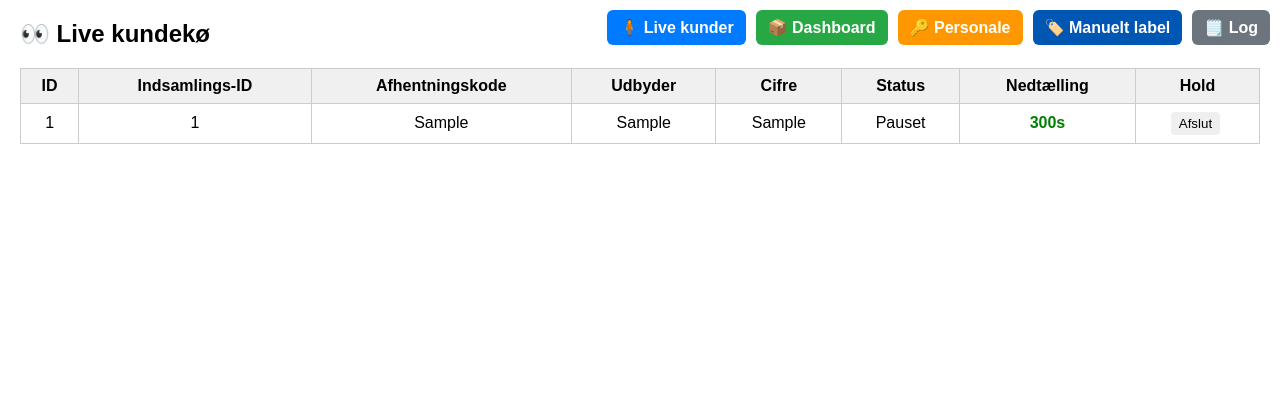
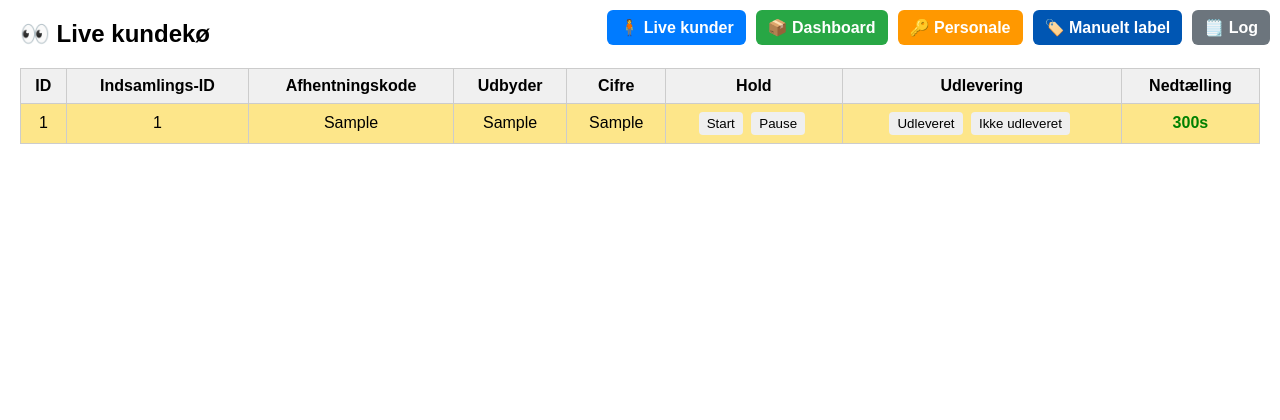
Before and after one commit to bikramdk-bot/package_shop, a Flask app: page /live_customers in a window 1280 px wide. Shown: the top 420 px of the page. Run offline with Flask 3, Linux system fonts and the light colour scheme; tables that the repository leaves empty hold one stand-in row (values such as "Sample post").

Commit message:
Add ticket number handling and update UI for customer entries

```diff
--- a/src/api_server.py
+++ b/src/api_server.py
@@ -285,7 +285,7 @@ def lookup_parcel():
         """
         SELECT id, provider, digits, kode, collection_id, status, created_at,
                hold_started_at, COALESCE(hold_accumulated,0) AS hold_accumulated,
-               number_assigned_at
+               number_assigned_at, ticket_number
         FROM customer_entries
         ORDER BY created_at DESC
         """
@@ -486,7 +486,7 @@ def get_customer_entries():
         """
         SELECT id, provider, digits, kode, collection_id, status, created_at,
                hold_started_at, COALESCE(hold_accumulated,0) AS hold_accumulated,
-               number_assigned_at
+               number_assigned_at, ticket_number
         FROM customer_entries
         ORDER BY created_at DESC
         """
--- a/src/static/translations.json
+++ b/src/static/translations.json
@@ -42,6 +42,12 @@
     "colCountdown": "Nedtælling",
   "btnHold": "Hold",
   "btnResolve": "Afslut",
+  "colHold": "Hold",
+  "colCollectionActions": "Udlevering",
+  "holdStart": "Start",
+  "holdPause": "Pause",
+  "delivered": "Udleveret",
+  "notDelivered": "Ikke udleveret",
   "statusMatched": "Machet",
   "statusPending": "Afventer",
   "statusPaused": "Pauset",
@@ -120,6 +126,12 @@
     "colCountdown": "Countdown",
   "btnHold": "Hold",
   "btnResolve": "Resolve",
+  "colHold": "Hold",
+  "colCollectionActions": "Collection",
+  "holdStart": "Start",
+  "holdPause": "Pause",
+  "delivered": "Delivered",
+  "notDelivered": "Not Delivered",
   "statusMatched": "MATCHED",
   "statusPending": "PENDING",
   "statusPaused": "PAUSED",
@@ -198,6 +210,12 @@
     "colCountdown": "Countdown",
   "btnHold": "Zurückhalten",
   "btnResolve": "Abschließen",
+  "colHold": "Halten",
+  "colCollectionActions": "Ausgabe",
+  "holdStart": "Start",
+  "holdPause": "Pause",
+  "delivered": "Ausgegeben",
+  "notDelivered": "Nicht ausgegeben",
   "statusMatched": "GEFUNDEN",
   "statusPending": "AUSSTEHEND",
   "statusPaused": "PAUSIERT",
@@ -276,6 +294,12 @@
     "colCountdown": "Nedräkning",
   "btnHold": "Håll",
   "btnResolve": "Slutför",
+  "colHold": "Håll",
+  "colCollectionActions": "Utlämning",
+  "holdStart": "Start",
+  "holdPause": "Paus",
+  "delivered": "Utlämnad",
+  "notDelivered": "Ej utlämnad",
   "statusMatched": "TRÄFF",
   "statusPending": "VÄNTAR",
   "statusPaused": "PAUSAD",
--- a/src/templates/live_customers.html
+++ b/src/templates/live_customers.html
@@ -52,9 +52,9 @@
         <th data-i18n="colKode">Afhentningskode</th>
         <th data-i18n="colProvider">Provider</th>
         <th data-i18n="colDigits">Digits</th>
-        <th data-i18n="colStatus">Status</th>
+        <th data-i18n="colHold">Hold</th>
+        <th data-i18n="colCollectionActions">Collection</th>
         <th data-i18n="colCountdown">Countdown</th>
-        <th data-i18n="btnHold">Hold</th>
       </tr>
     </thead>
     <tbody></tbody>
@@ -73,6 +73,12 @@ async function loadEntries() {
 
   const now = new Date();
 
+  // Color palette for grouping by customer number (ticket_number)
+  const colors = [
+    '#fde68a', '#a7f3d0', '#bfdbfe', '#c7d2fe', '#fecaca',
+    '#fbcfe8', '#ddd6fe', '#bbf7d0', '#fed7aa', '#e9d5ff'
+  ];
+
   for (const row of data) {
     const createdAt = new Date(row.created_at);
     const elapsed = (now - createdAt) / 1000;
@@ -81,17 +87,19 @@ async function loadEntries() {
 
     const tr = document.createElement('tr');
 
-    // color-code based on remaining time
+    // color-code remaining text and group background by ticket_number
     const color =
       remaining <= 15 ? 'red' :
       remaining <= 60 ? 'orange' : 'green';
+    const groupIdx = typeof row.ticket_number === 'number' && row.ticket_number > 0
+      ? (row.ticket_number - 1) % colors.length
+      : ((row.id || 0) % colors.length);
+    tr.style.background = colors[groupIdx];
 
-    const statusText = row.held
-      ? (i18n?.[currentLang]?.statusPaused || 'PAUSED')
-      : (row.matched ? (i18n?.[currentLang]?.statusMatched||'MATCHED') : (i18n?.[currentLang]?.statusPending||'PENDING'));
-
-    const holdBtnLabel = i18n?.[currentLang]?.btnHold || 'Hold';
-    const resolveBtnLabel = i18n?.[currentLang]?.btnResolve || 'Resolve';
+    const holdStart = i18n?.[currentLang]?.holdStart || 'Start';
+    const holdPause = i18n?.[currentLang]?.holdPause || 'Pause';
+    const delivered = i18n?.[currentLang]?.delivered || 'Delivered';
+    const notDelivered = i18n?.[currentLang]?.notDelivered || 'Not Delivered';
 
     tr.innerHTML = `
       <td>${row.id}</td>
@@ -99,13 +107,15 @@ async function loadEntries() {
       <td>${row.kode ?? ''}</td>
       <td>${row.provider}</td>
       <td>${row.digits}</td>
-      <td>${statusText}</td>
+      <td>
+        <button onclick="holdStartEntry(${row.id})">${holdStart}</button>
+        <button onclick="holdPauseEntry(${row.id})">${holdPause}</button>
+      </td>
+      <td>
+        <button onclick="deliveredEntry(${row.id})">${delivered}</button>
+        <button onclick="notDeliveredEntry(${row.id})">${notDelivered}</button>
+      </td>
       <td class="countdown" data-remaining="${remaining.toFixed(0)}" data-held="${row.held ? '1':'0'}" style="color:${color}">${remaining.toFixed(0)}s</td>
-      <td>
-        ${row.held
-          ? `<button onclick="resolvePrompt(${row.id})">${resolveBtnLabel}</button>`
-          : `<button onclick="hold(${row.id})">${holdBtnLabel}</button>`}
-      </td>
     `;
 
     tbody.appendChild(tr);
@@ -128,7 +138,7 @@ function updateCountdowns() {
   });
 }
 
-async function hold(id) {
+async function holdStartEntry(id) {
   await fetch('/hold_entry', {
     method: 'POST',
     headers: {'Content-Type': 'application/json'},
@@ -137,14 +147,13 @@ async function hold(id) {
   loadEntries(); // refresh after hold
 }
 
-function resolvePrompt(id){
-  const message = (i18n?.[currentLang]?.confirmCollected || 'Mark as Collected?\nPress Cancel to Keep in Shop.');
-  const choice = window.confirm(message);
-  if (choice) {
-    resolve(id, 'collected');
-  } else {
-    resolve(id, 'keep');
-  }
+async function holdPauseEntry(id) {
+  await fetch('/unhold_entry', {
+    method: 'POST',
+    headers: {'Content-Type': 'application/json'},
+    body: JSON.stringify({ entry_id: id })
+  });
+  loadEntries();
 }
 
 async function resolve(id, action){
@@ -155,6 +164,9 @@ async function resolve(id, action){
   });
   loadEntries();
 }
+
+function deliveredEntry(id) { resolve(id, 'collected'); }
+function notDeliveredEntry(id) { resolve(id, 'keep'); }
 
 // refresh table every 2s, update timers every 1s
 setInterval(loadEntries, 2000);
```
